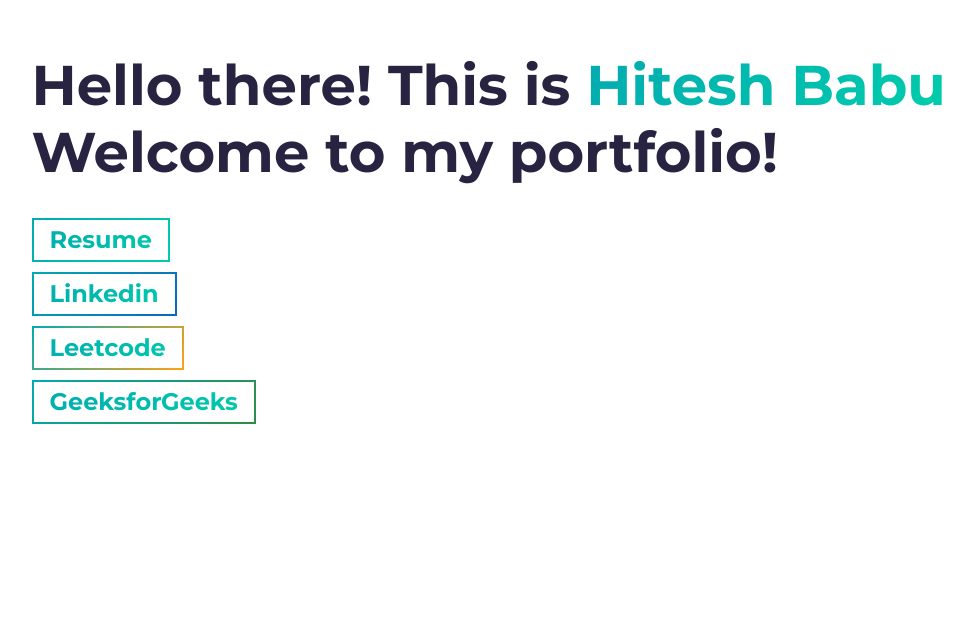
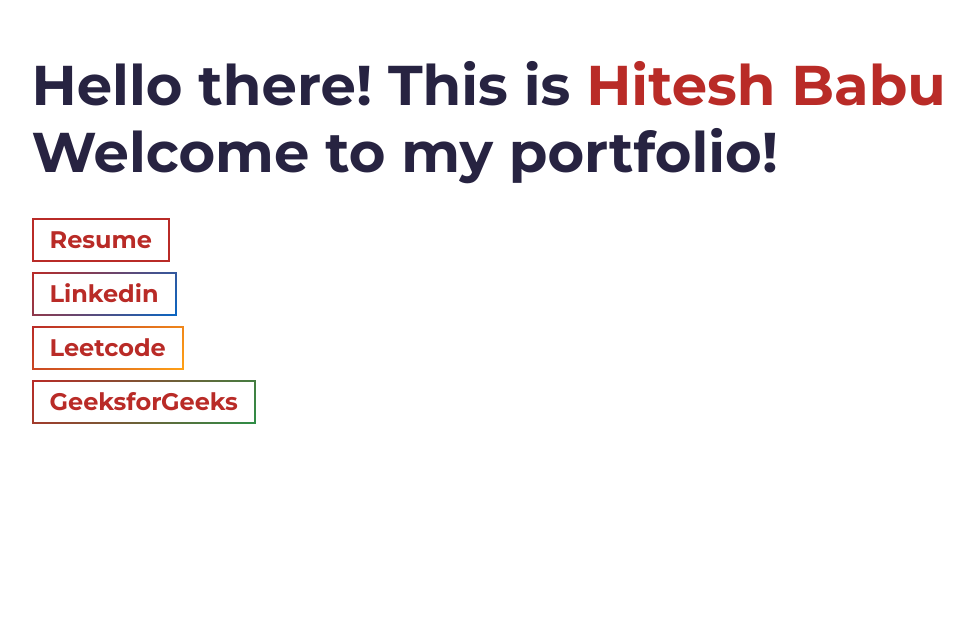
Before and after one commit to hitesh1211/hiteshbabu, a website built with Parcel: page src/index.html in a window 1280 px wide. Shown: the part 157-800 px from the top of the page, without its empty margins (46-1019 px from the left). Built offline with nearby package versions, Linux system fonts and the light colour scheme.

Commit message:
Update _variables.scss
primary and secondary color changes

```diff
--- a/src/sass/abstracts/_variables.scss
+++ b/src/sass/abstracts/_variables.scss
@@ -1,6 +1,6 @@
 // COLORS
-$primary-color: #02aab0;
-$secondary-color:#00cdac;
+$primary-color: #b92b27;
+$secondary-color:#b92b27;
 $white-color: #fff;
 $dark-grey: #333333;
 $light-grey: #d2d2d2;
```
